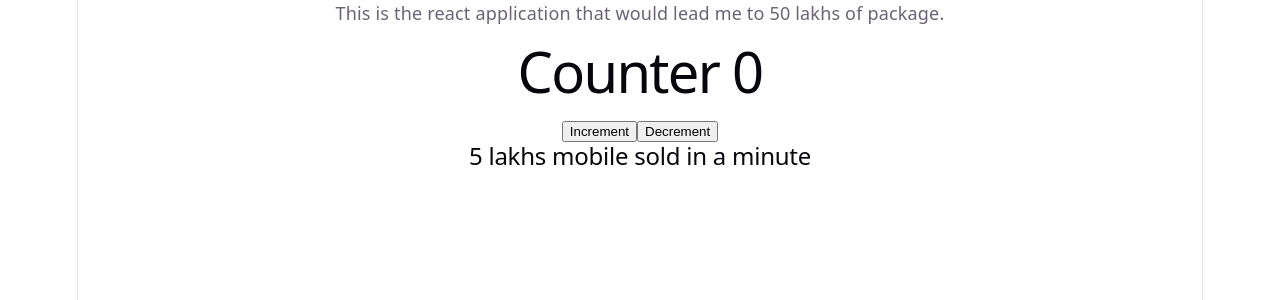
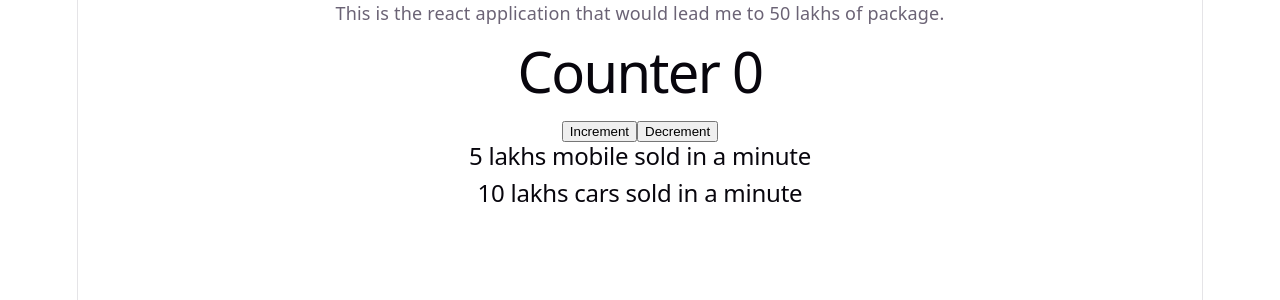
Before and after one commit to developersarthakg-boop/first-project, a React (Vite) app: page / in a window 1280 px wide. Shown: the top 300 px of the page. Built offline with nearby package versions, Linux system fonts and the light colour scheme.

Commit message:
Added car feature

```diff
--- a/src/App.jsx
+++ b/src/App.jsx
@@ -6,6 +6,7 @@ function App() {
     <div><p>This is the react application that would lead me to 50 lakhs of package.</p>
     <Counter />
     <Apple />
+    <Cars />
     </div>
   )
 }
@@ -18,4 +19,12 @@ function Apple(){
   )
 }
 
+function Cars(){
+  return(
+    <div>
+      <h2>10 lakhs cars sold in a minute</h2>
+    </div>
+  )
+}
+
 export default App
```
